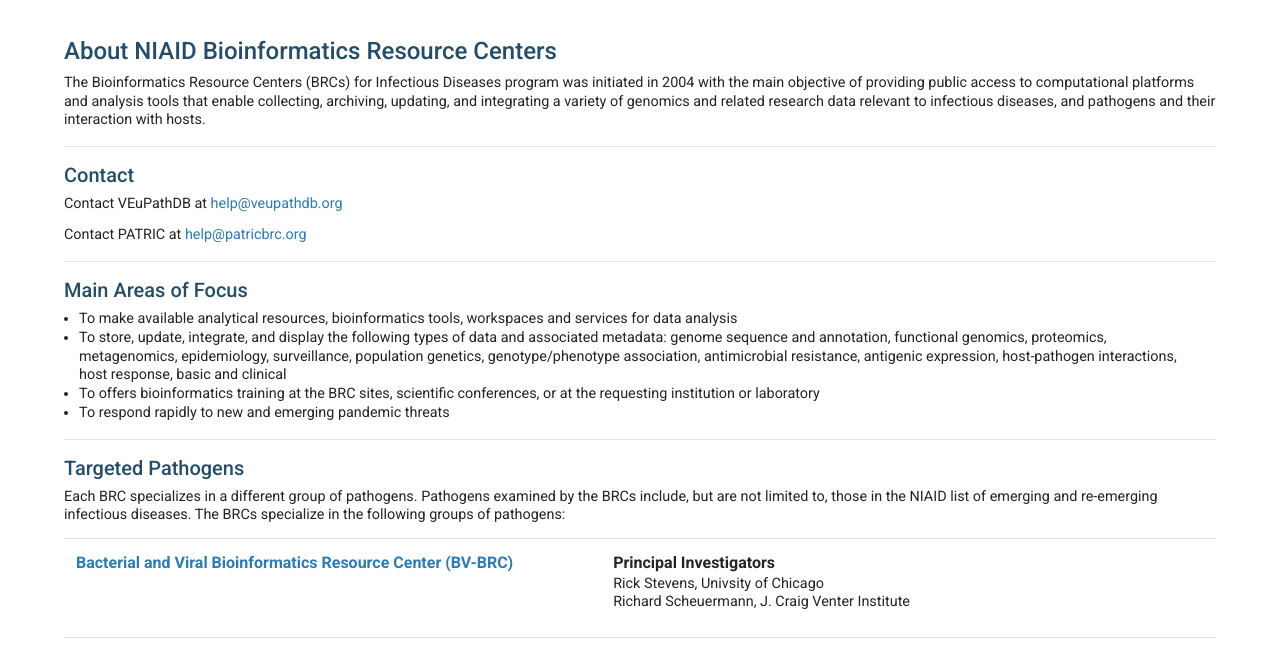
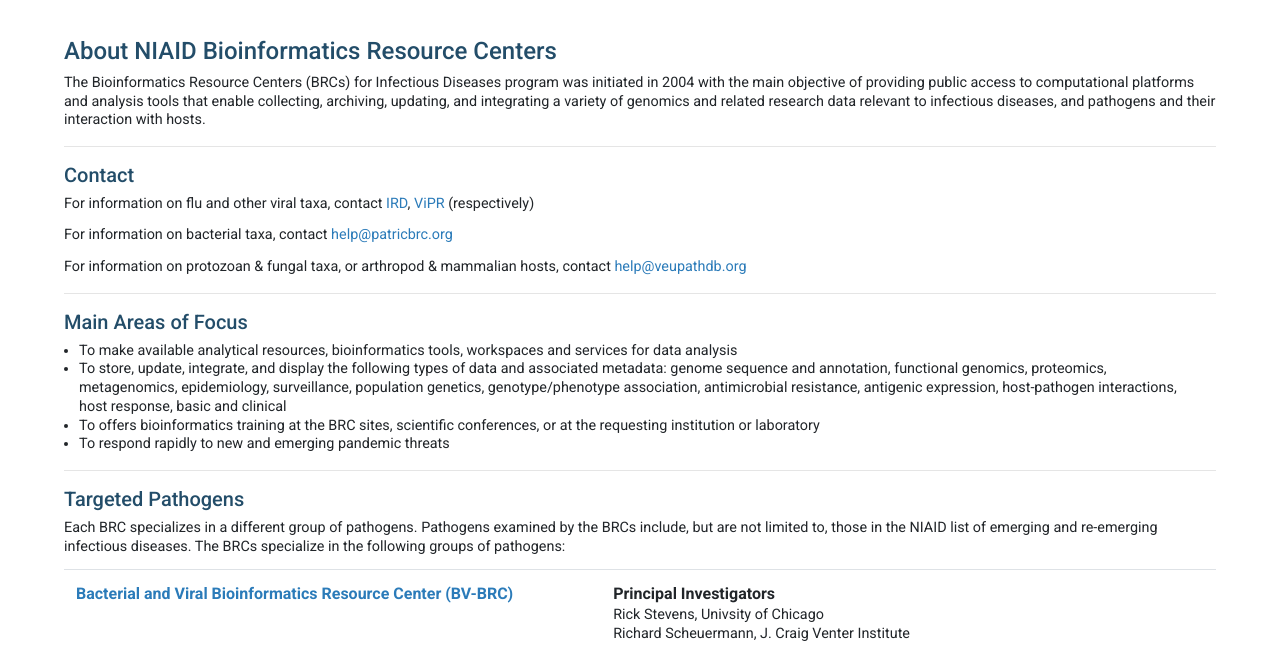
Before and after one commit to BRC-Gateway/brc-gateway-website, a Gatsby site: page /about in a window 1280 px wide. Shown: the part 121-770 px from the top of the page. Built offline with nearby package versions, Linux system fonts and the light colour scheme; Gatsby itself is replaced by a stand-in of ours.

Commit message:
About page updates

```diff
--- a/src/pages/about.js
+++ b/src/pages/about.js
@@ -16,8 +16,9 @@
         <hr />
 
         <h5>Contact</h5>
-        <p>Contact VEuPathDB at <a href="mailto:help@veupathdb.org">help@veupathdb.org</a></p>
-        <p>Contact PATRIC at <a href="mailto:help@patricbrc.org">help@patricbrc.org</a></p>
+        <p>For information on flu and other viral taxa, contact <a href="https://www.fludb.org/brc/problemReport.spg?decorator=influenza&category=science" target="_blank">IRD</a>, <a href="https://www.viprbrc.org/brc/problemReport.spg?decorator=vipr&category=science" target="_blank">ViPR</a> (respectively)</p>
+        <p>For information on bacterial taxa, contact <a href="mailto:help@patricbrc.org">help@patricbrc.org</a></p>
+        <p>For information on protozoan &amp; fungal taxa, or arthropod &amp; mammalian hosts, contact <a href="mailto:help@veupathdb.org">help@veupathdb.org</a></p>
 
         <hr />
 
```
